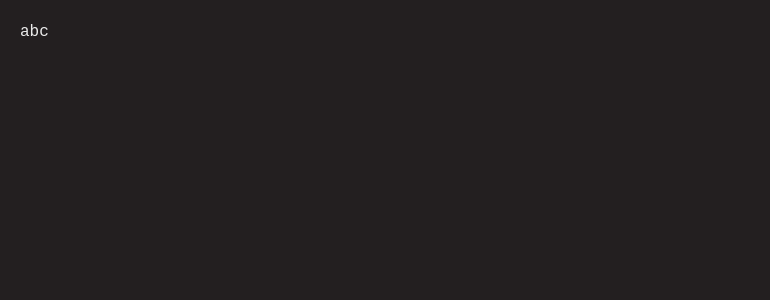
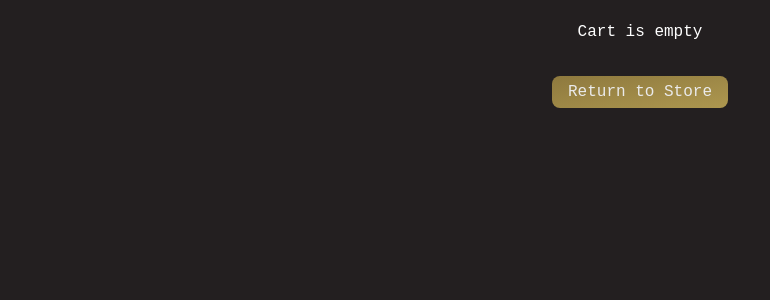
Before and after one commit to vipul-khedekar/top-1percent-exchange_buysell, a React (Vite) app: page /cart in a window 1280 px wide. Shown: the top 300 px of the page, without its empty margins (0-770 px from the left). Built offline with nearby package versions, Linux system fonts and the light colour scheme.

Commit message:
Update: Cart page and logic to update it.

```diff
--- a/src/components/Card.tsx
+++ b/src/components/Card.tsx
@@ -12,7 +12,7 @@ type CardProps = {
   images: {
     main: string;
   };
-  addItem(id: number, title: string, price: string): void;
+  addItem(id: number, title: string, price: string, main: string): void;
 };
 
 function Card({ id, owner, item, images, addItem }: CardProps) {
@@ -40,7 +40,7 @@ function Card({ id, owner, item, images, addItem }: CardProps) {
         </h3>
 
         <div
-          onClick={() => addItem(id, title, price)}
+          onClick={() => addItem(id, title, price, main)}
           className="h-8 w-8 bg-gradient-to-br from-darkGold to-gold flex justify-center items-center rounded-lg scale-100 ease-in duration-200 hover:scale-125 cursor-pointer"
         >
           <GrFormAdd className="text-3xl" />
--- /dev/null
+++ b/src/components/CartContent.tsx
@@ -0,0 +1,34 @@
+import { MdDeleteForever } from "react-icons/md";
+
+type CartContentProps = {
+  id: number;
+  title: string;
+  price: string;
+  image: string;
+};
+
+function CartContent({ id, title, price, image }: CartContentProps) {
+  return (
+    <div className="h-[10rem] w-[46rem] flex justify-between items-center gap-4 rounded-md border-[2px] border-gold p-4 scale-100 ease-in duration-200 hover:scale-105">
+      <img
+        className="h-[8rem] w-[10rem] rounded-md object-cover"
+        src={image}
+        alt={title}
+      />
+
+      <div className="flex flex-col justify-center items-center gap-4">
+        <p className="text-xl text-center">{title}</p>
+        <p className="text-lg">₹{price}</p>
+      </div>
+
+      <button
+        className="bg-gold h-8 w-8 flex justify-center items-center rounded-md scale-100 ease-in duration-200 hover:scale-105"
+        type="button"
+      >
+        <MdDeleteForever className="text-semiLightBlack text-2xl" />
+      </button>
+    </div>
+  );
+}
+
+export default CartContent;
--- a/src/components/Store.tsx
+++ b/src/components/Store.tsx
@@ -18,12 +18,11 @@ function Store() {
 
   const dispatch = useDispatch();
 
-  function addItem(id: number, title: string, price: string) {
-    console.log(cart);
+  function addItem(id: number, title: string, price: string, image: string) {
     dispatch({
       type: `ADD_ITEM`,
       payload: quantity + 1,
-      item: [...cart, { id: id, title: title, price: price }],
+      item: [...cart, { id: id, title: title, price: price, image: image }],
     });
   }
 
--- a/src/pages/Cart.tsx
+++ b/src/pages/Cart.tsx
@@ -1,6 +1,8 @@
 import { useSelector } from "react-redux";
+import { Link } from "react-router-dom";
 
 import { AddItemState } from "../store/reducers/addItemReducer";
+import CartContent from "../components/CartContent";
 
 function Cart() {
   const cartItems = useSelector<AddItemState, AddItemState[`cartItems`]>(
@@ -9,7 +11,34 @@ function Cart() {
     }
   );
 
-  return <div>abc</div>;
+  return (
+    <div className="flex flex-col justify-center items-center flex-wrap gap-8">
+      {cartItems.length > 0 ? (
+        <div className="flex flex-col justify-center items-center gap-8 text-2xl">
+          <h3>Cart Items</h3>
+          {cartItems.map((item) => {
+            return <CartContent key={item.id} {...item} />;
+          })}
+          <Link
+            className="bg-gradient-to-br from-darkGold to-gold rounded-lg py-1 px-4"
+            to="/store/buy"
+          >
+            Return to Store
+          </Link>
+        </div>
+      ) : (
+        <>
+          <h3 className="text-white">Cart is empty</h3>
+          <Link
+            className="bg-gradient-to-br from-darkGold to-gold rounded-lg py-1 px-4"
+            to="/store/buy"
+          >
+            Return to Store
+          </Link>
+        </>
+      )}
+    </div>
+  );
 }
 
 export default Cart;
```
